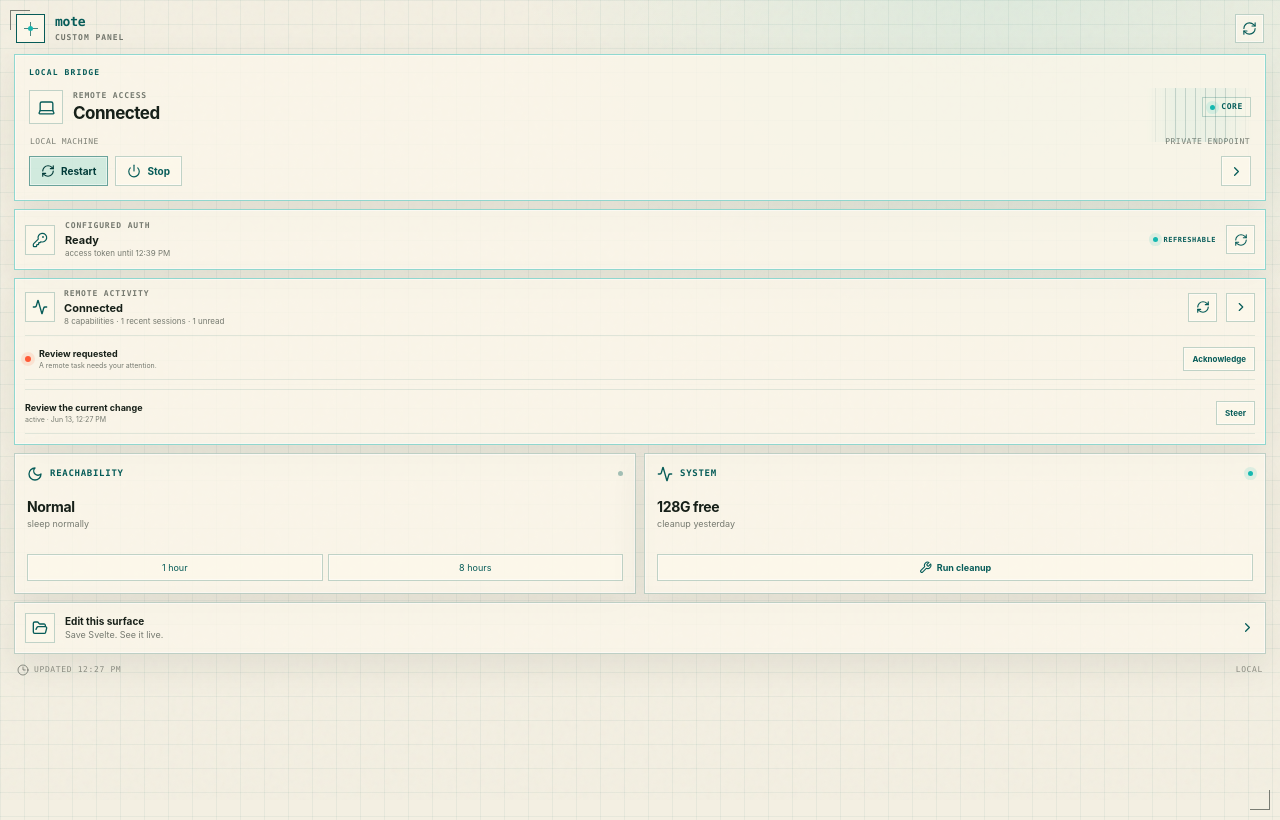
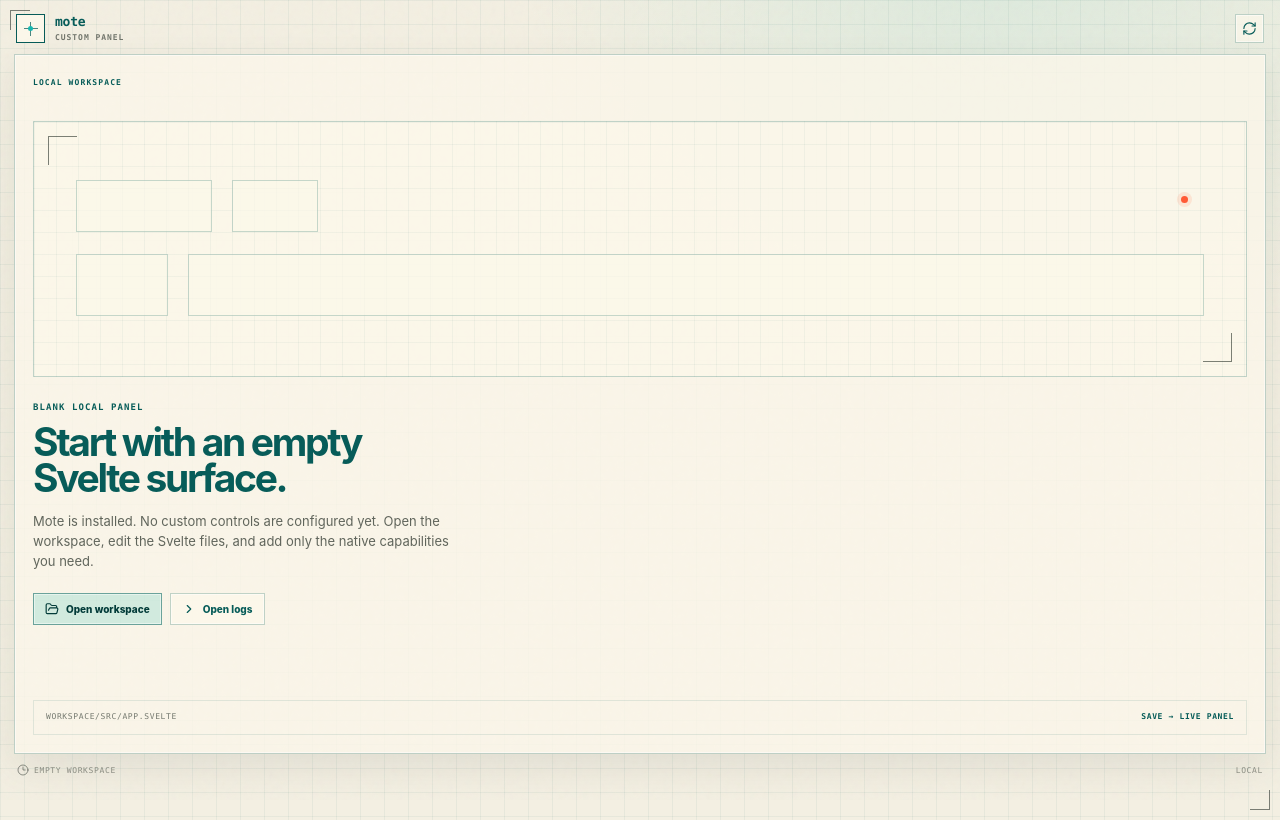
Before and after one commit to acoyfellow/mote, a Svelte app in the folder workspace/: page / in a window 1280 px wide. Built offline with nearby package versions, Linux system fonts and the light colour scheme.

Commit message:
feat: add empty first-run surface

```diff
--- a/workspace/src/App.svelte
+++ b/workspace/src/App.svelte
@@ -10,8 +10,9 @@
   type AttentionItem = { id: string; title?: string; body?: string; seen_at?: string | null };
 
   let maintenanceOutput = $state("checking");
-  let machineLabel = $state("Local machine");
-  let endpointLabel = $state("Private endpoint");
+  let customConfigured = $state<boolean | null>(null);
+  let machineLabel = $state("Local service");
+  let endpointLabel = $state("Optional route");
   let authLabel = $state("Configured auth");
   let portalStatus = $state<PortalStatus>({ state: "checking" });
   let busy = $state<string | null>(null);
@@ -137,8 +138,10 @@
 
   async function loadConfiguration() {
     const config = await native.app.configuration();
-    machineLabel = String(config.machineLabel ?? "Local machine");
-    endpointLabel = String(config.endpointLabel ?? "Private endpoint");
+    customConfigured = config.customConfigured !== false;
+    machineLabel = String(config.machineLabel ?? "Local service");
+    endpointLabel = String(config.endpointLabel ?? "Optional route");
+    return customConfigured;
   }
 
   async function refreshRemote() {
@@ -179,6 +182,10 @@
   }
 
   async function refreshAll() {
+    if (customConfigured === false) {
+      const configured = await loadConfiguration();
+      if (!configured) return;
+    }
     await Promise.all([refreshCore(), refreshPortal(), refreshRemote()]);
     void refreshMaintenance();
   }
@@ -210,17 +217,18 @@
   }
 
   onMount(() => {
-    void loadConfiguration();
+    const timers: number[] = [];
+    void (async () => {
+      const configured = await loadConfiguration();
+      if (!configured) return;
       void refreshAll();
-    const statusTimer = window.setInterval(refreshCore, 30_000);
-    const maintenanceTimer = window.setInterval(refreshMaintenance, 5 * 60_000);
-    const portalTimer = window.setInterval(refreshPortal, 5 * 60_000);
-    const remoteTimer = window.setInterval(refreshRemote, 30_000);
+      timers.push(window.setInterval(refreshCore, 30_000));
+      timers.push(window.setInterval(refreshMaintenance, 5 * 60_000));
+      timers.push(window.setInterval(refreshPortal, 5 * 60_000));
+      timers.push(window.setInterval(refreshRemote, 30_000));
+    })();
     return () => {
-      window.clearInterval(statusTimer);
-      window.clearInterval(maintenanceTimer);
-      window.clearInterval(portalTimer);
-      window.clearInterval(remoteTimer);
+      for (const timer of timers) window.clearInterval(timer);
     };
   });
 </script>
@@ -247,6 +255,21 @@
     </button>
   {/if}
 
+  {#if customConfigured === false}
+    <section class="empty-card" aria-labelledby="empty-title">
+      <div class="empty-plate" aria-hidden="true">
+        <span></span><span></span><span></span><span></span><i></i>
+      </div>
+      <p class="specimen-label">Blank local panel</p>
+      <h1 id="empty-title">Start with an empty Svelte surface.</h1>
+      <p>Mote is installed. No custom controls are configured yet. Open the workspace, edit the Svelte files, and add only the native capabilities you need.</p>
+      <div class="empty-actions">
+        <button class="primary" onclick={() => native.app.openWorkspace()}><FolderOpen size={14} /> Open workspace</button>
+        <button onclick={() => native.app.openLogs()}><ChevronRight size={14} /> Open logs</button>
+      </div>
+      <div class="empty-path"><span>workspace/src/App.svelte</span><b>save → live panel</b></div>
+    </section>
+  {:else}
     <section class="hero-card" class:online={machineRunning}>
     <div class="hero-glow"></div>
     <div class="card-heading">
@@ -370,9 +393,10 @@
       <span><strong>Edit this surface</strong><small>Save Svelte. See it live.</small></span>
       <ChevronRight size={15} />
     </button>
+  {/if}
 
   <footer>
-    <span><Clock3 size={12} /> {updatedAt ? `updated ${updatedAt.toLocaleTimeString([], { hour: "numeric", minute: "2-digit" })}` : "checking status"}</span>
+    <span><Clock3 size={12} /> {customConfigured === false ? "empty workspace" : updatedAt ? `updated ${updatedAt.toLocaleTimeString([], { hour: "numeric", minute: "2-digit" })}` : "checking status"}</span>
     <span>local</span>
   </footer>
 </main>
--- a/workspace/src/lib/native.ts
+++ b/workspace/src/lib/native.ts
@@ -19,6 +19,7 @@
 }
 
 function demo(command: string, arguments_: Record<string, unknown>): MoteResult {
+  if (command === "app.configuration") return { customConfigured: false, machineLabel: "Local service", endpointLabel: "Optional route" };
   if (command === "machinectl.status") return { output: "running 71193 core", exitCode: 0 };
   if (command === "reachability.status") return { output: "off sleepDisabled=0", exitCode: 0 };
   if (command === "maintenance.report") {
--- a/workspace/src/style.css
+++ b/workspace/src/style.css
@@ -116,11 +116,99 @@
 .error-banner span:first-child { flex: 1; word-break: break-word; }
 .error-banner span:last-child { flex: none; opacity: .72; }
 
-.hero-card, .portal-card, .remote-card, .mini-card, .workspace-row {
+.hero-card, .portal-card, .remote-card, .mini-card, .workspace-row, .empty-card {
   border: 1px solid var(--line);
   background: rgba(251,247,234,.78);
   box-shadow: 0 12px 34px var(--shadow), inset 0 0 0 1px rgba(255,255,255,.46);
 }
+.empty-card {
+  min-height: 700px;
+  padding: 24px 18px 18px;
+  display: flex;
+  flex-direction: column;
+  overflow: hidden;
+}
+.empty-card::before {
+  content: "LOCAL WORKSPACE";
+  color: var(--teal);
+  font: 700 8px/1 var(--mono);
+  letter-spacing: .14em;
+}
+.empty-plate {
+  position: relative;
+  height: 256px;
+  margin: 34px 0 26px;
+  border: 1px solid var(--line);
+  background:
+    linear-gradient(rgba(7,92,89,.045) 1px, transparent 1px) 0 0 / 22px 22px,
+    linear-gradient(90deg, rgba(7,92,89,.045) 1px, transparent 1px) 0 0 / 22px 22px,
+    rgba(251,247,234,.54);
+}
+.empty-plate::before, .empty-plate::after {
+  content: "";
+  position: absolute;
+  border-color: var(--teal);
+  opacity: .56;
+}
+.empty-plate::before { left: 14px; top: 14px; width: 28px; height: 28px; border-left: 1px solid; border-top: 1px solid; }
+.empty-plate::after { right: 14px; bottom: 14px; width: 28px; height: 28px; border-right: 1px solid; border-bottom: 1px solid; }
+.empty-plate span {
+  position: absolute;
+  border: 1px solid rgba(7,92,89,.22);
+  background: rgba(251,247,234,.64);
+}
+.empty-plate span:nth-child(1) { left: 42px; top: 58px; width: 136px; height: 52px; }
+.empty-plate span:nth-child(2) { left: 198px; top: 58px; width: 86px; height: 52px; }
+.empty-plate span:nth-child(3) { left: 42px; top: 132px; width: 92px; height: 62px; }
+.empty-plate span:nth-child(4) { left: 154px; top: 132px; right: 42px; height: 62px; }
+.empty-plate i {
+  position: absolute;
+  right: 58px;
+  top: 74px;
+  width: 7px;
+  height: 7px;
+  border-radius: 50%;
+  background: var(--vermilion);
+  box-shadow: 0 0 0 4px rgba(255,90,54,.12);
+}
+.specimen-label {
+  margin: 0 0 12px;
+  color: var(--teal);
+  font: 800 9px/1 var(--mono);
+  text-transform: uppercase;
+  letter-spacing: .12em;
+}
+.empty-card h1 {
+  margin: 0;
+  max-width: 420px;
+  color: var(--teal);
+  font-size: 39px;
+  line-height: .93;
+  letter-spacing: -.06em;
+}
+.empty-card > p:not(.specimen-label) {
+  margin: 14px 0 0;
+  max-width: 430px;
+  color: rgba(23,32,25,.68);
+  font-size: 13px;
+  line-height: 1.55;
+}
+.empty-actions { display: flex; gap: 8px; margin-top: 22px; }
+.empty-actions button { height: 32px; padding: 0 11px; display: flex; align-items: center; gap: 7px; font-size: 10px; font-weight: 800; }
+.empty-actions .primary { color: #023b39; background: rgba(22,184,176,.18); border-color: rgba(7,92,89,.5); }
+.empty-path {
+  margin-top: auto;
+  padding: 11px 12px;
+  display: flex;
+  justify-content: space-between;
+  gap: 12px;
+  border: 1px solid var(--line-soft);
+  color: var(--muted);
+  font: 8px/1.35 var(--mono);
+  text-transform: uppercase;
+  letter-spacing: .08em;
+}
+.empty-path b { color: var(--teal); }
 .hero-card {
   position: relative;
   overflow: hidden;
```
Also changed, not shown: 2 other files (tests, documents, lock files or other folders). Lines whose indentation alone changed are shown as unchanged.
